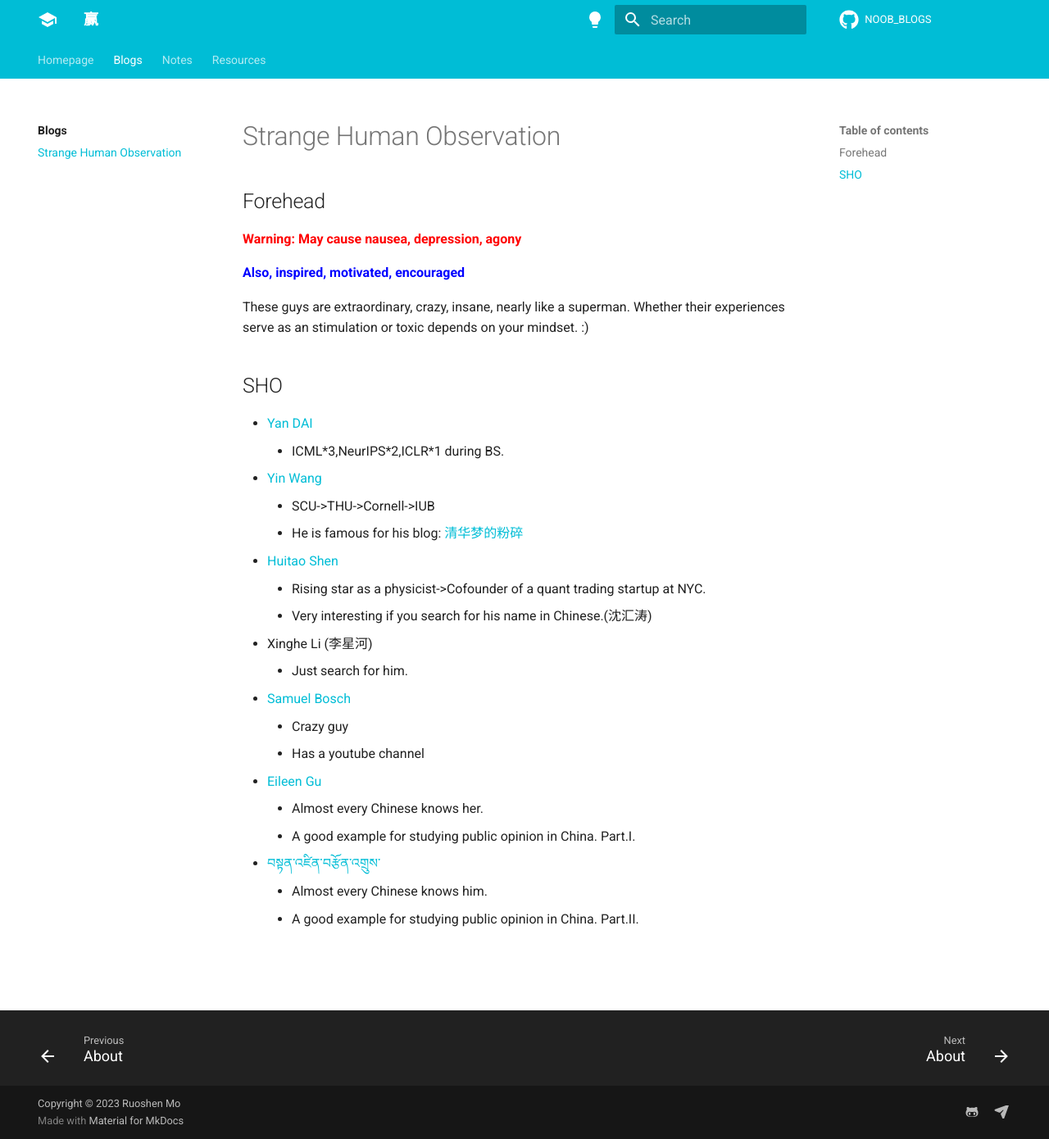
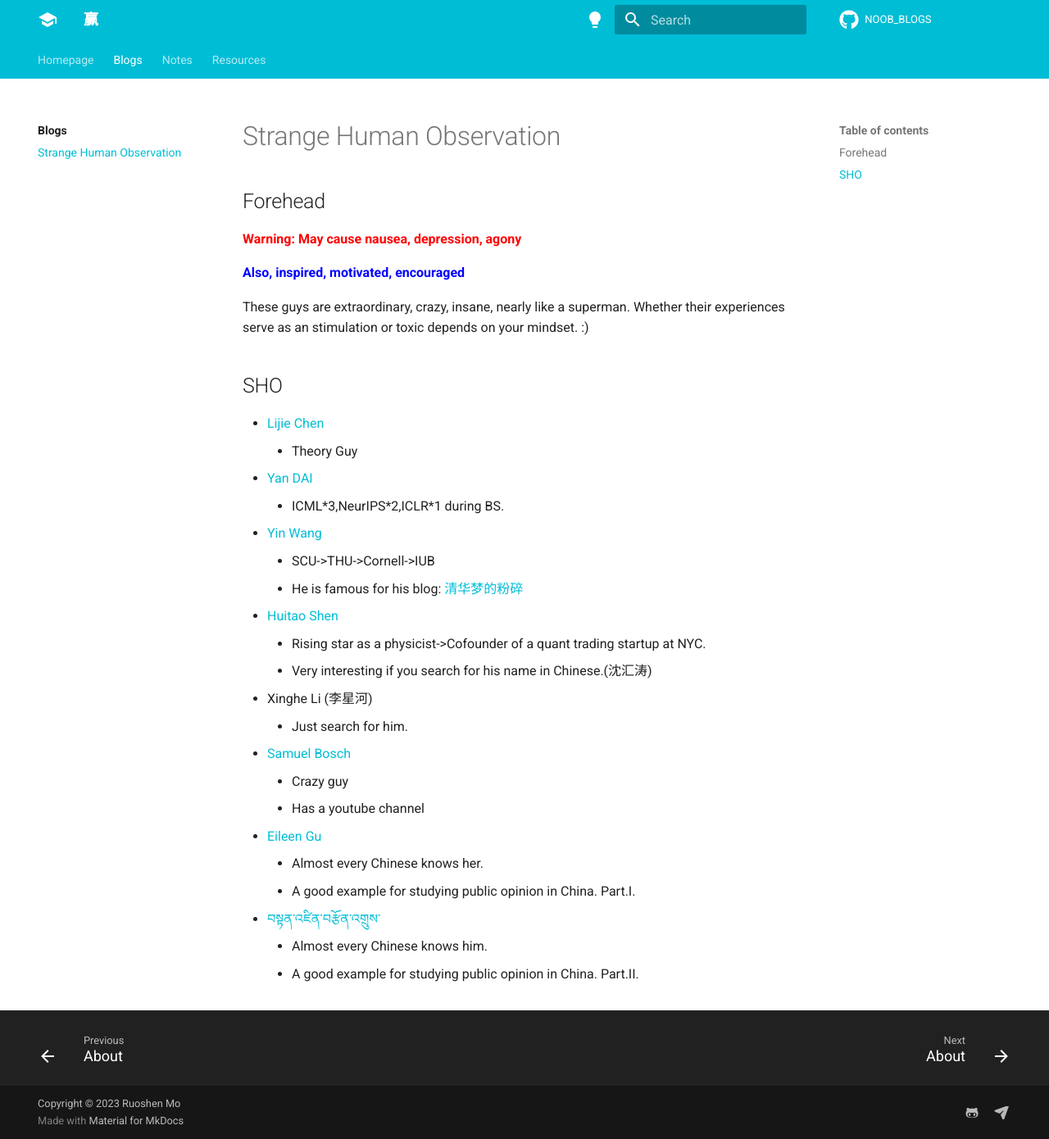
Before and after one commit to MorrisHohoho/NOOB_BLOGS, an MkDocs documentation site: the page built from docs/blogs/[Misc]Superman.md, in a window 1280 px wide and 1390 px high. Shown: the whole window at 82% size. Built offline with MkDocs 1.6.1 and Material for MkDocs 9.7.7, drawn with Linux system fonts in a browser that asks for light colours; comment, search, counter and statistics services are not loaded.

Commit message:
update SHO

```diff
--- a/docs/blogs/[Misc]Superman.md
+++ b/docs/blogs/[Misc]Superman.md
@@ -9,6 +9,8 @@ These guys are extraordinary, crazy, insane, nearly like a superman. Whether the
 
 ## SHO
 
+- [Lijie Chen](https://chen-lijie.github.io/)
+    - Theory Guy
 - [Yan DAI](https://ydai03.github.io/)
     - ICML\*3,NeurIPS\*2,ICLR\*1 during BS.
 - [Yin Wang](https://www.yinwang.org/)
```
